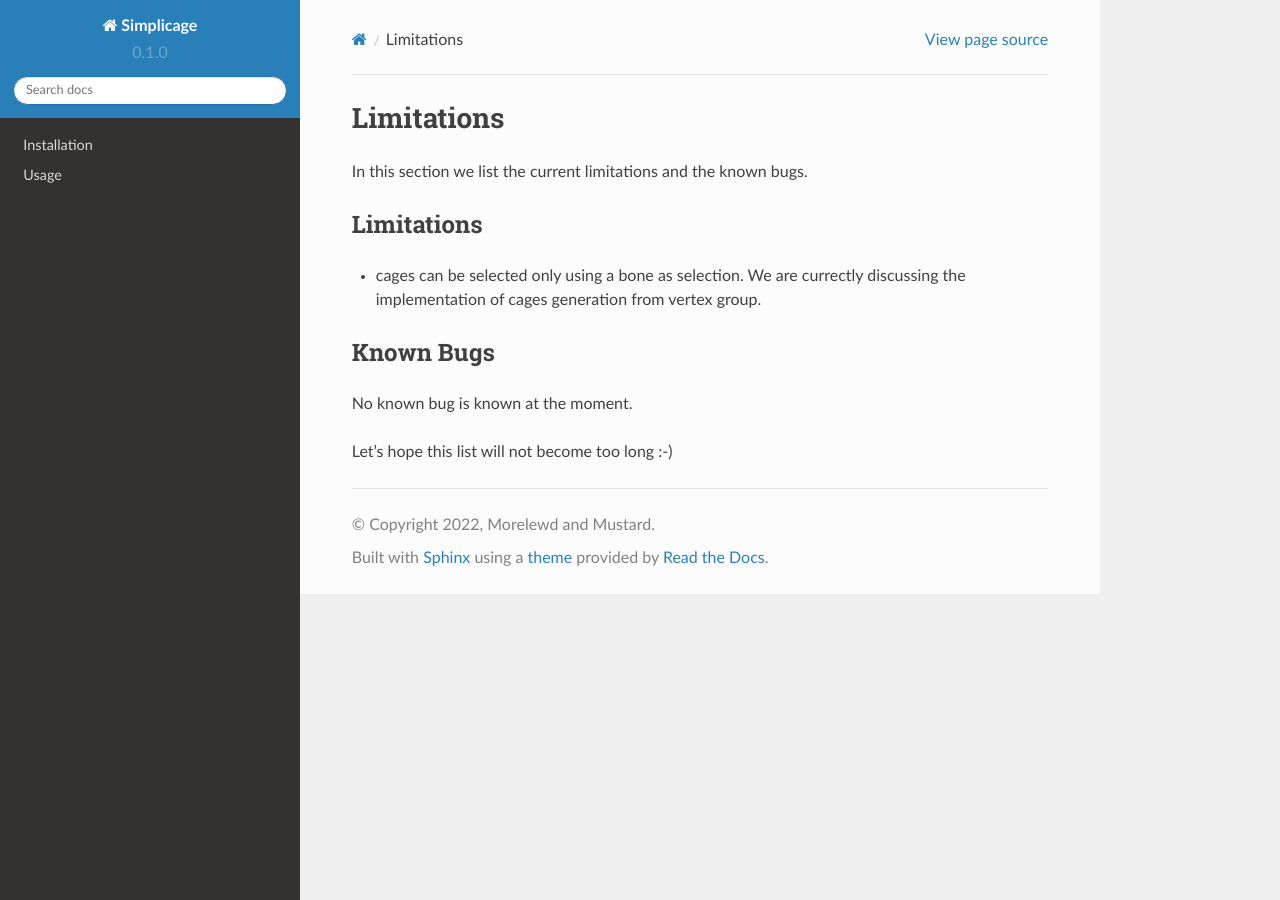
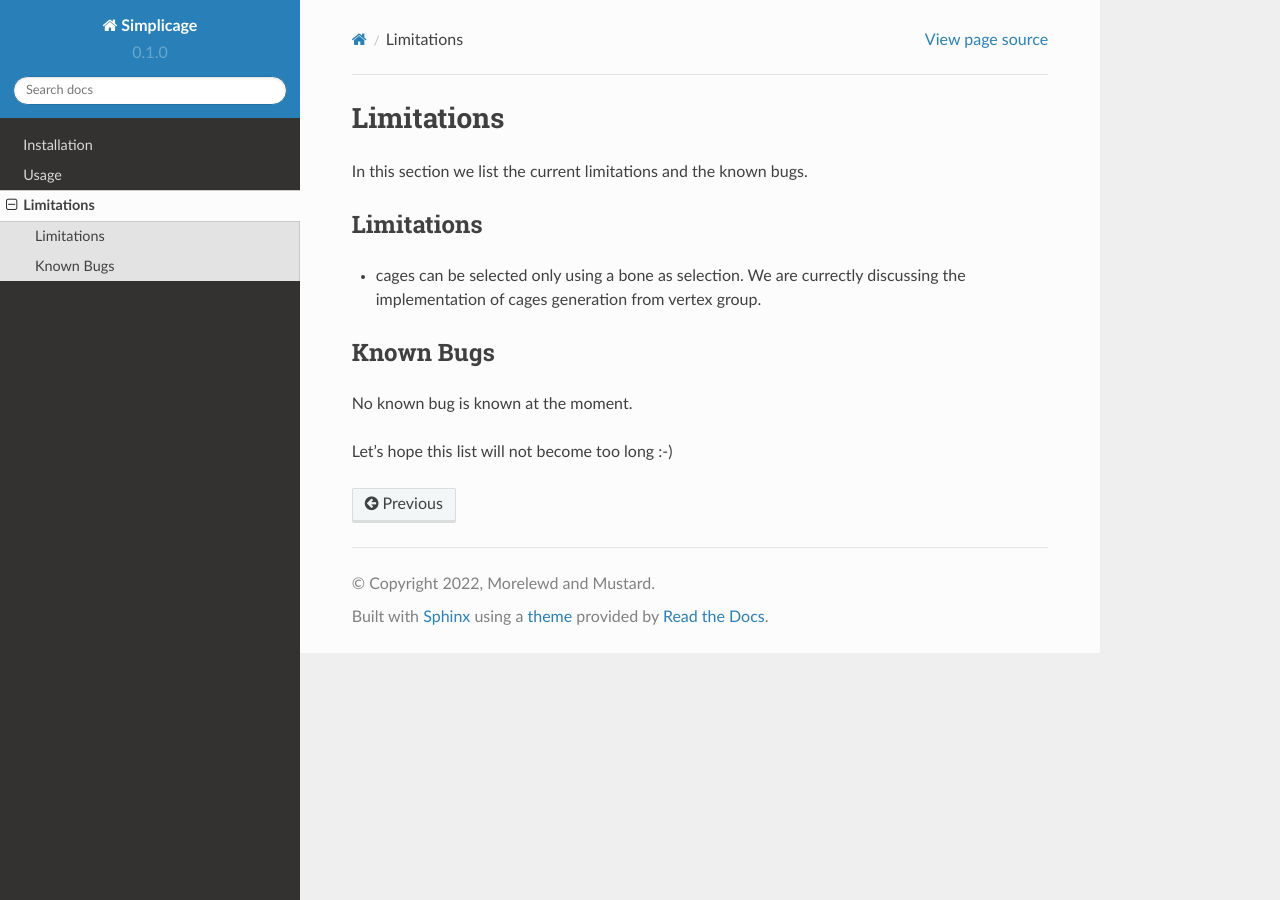
Before and after one commit to Mustard2/Simplicage-Documentation, a Sphinx documentation site: the page built from docs/source/limitations.rst, in a window 1280 px wide. Built offline with Sphinx 7.4.7 and the Read the Docs theme 2.0.0, drawn with Linux system fonts in a browser that asks for light colours; pages that are not in the unit, such as notebooks, are missing from menus.

Commit message:
Update index.rst

```diff
--- a/docs/source/index.rst
+++ b/docs/source/index.rst
@@ -14,4 +14,6 @@ Contents
 .. toctree::
 
    installation
+   first-cage
    usage
+   limitations
```
